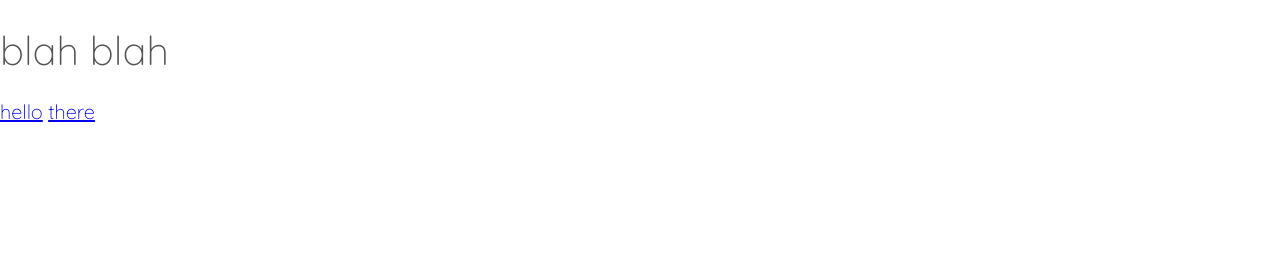
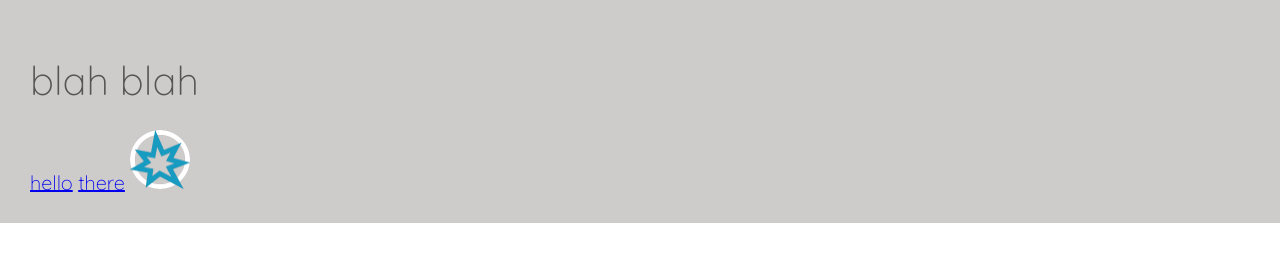
Before and after one commit to chrisxjacobi/re-site, a plain HTML site: page index.html in a window 1280 px wide. Drawn offline with Linux system fonts and the light colour scheme.

Commit message:
playing around with different icons

```diff
--- a/index.html
+++ b/index.html
@@ -16,6 +16,7 @@
                 <h1>blah blah</h1>
                 <a href="#">hello</a>
                 <a href="#">there</a>
+                <img src="contents/danger.png"</i>
             </div>
         </header>
 
--- a/resources/css/style.css
+++ b/resources/css/style.css
@@ -29,3 +29,13 @@ html {
 
 
 /*---header---*/
+
+header {
+    background-color: rgba(162, 157, 157, 0.53);
+    padding: 30px;
+}
+
+img {
+    height: 4.9%;
+    width: 4.9%;
+}
```
Also changed, not shown: contents/anchor.png (added), contents/danger.png (added), contents/iconmonstr-smiley-4.svg (added).
